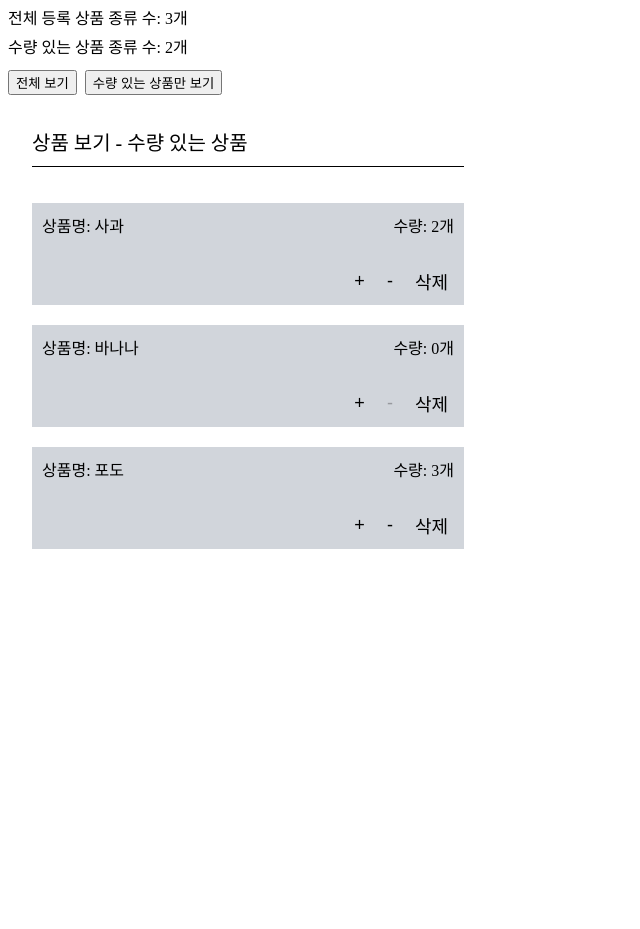
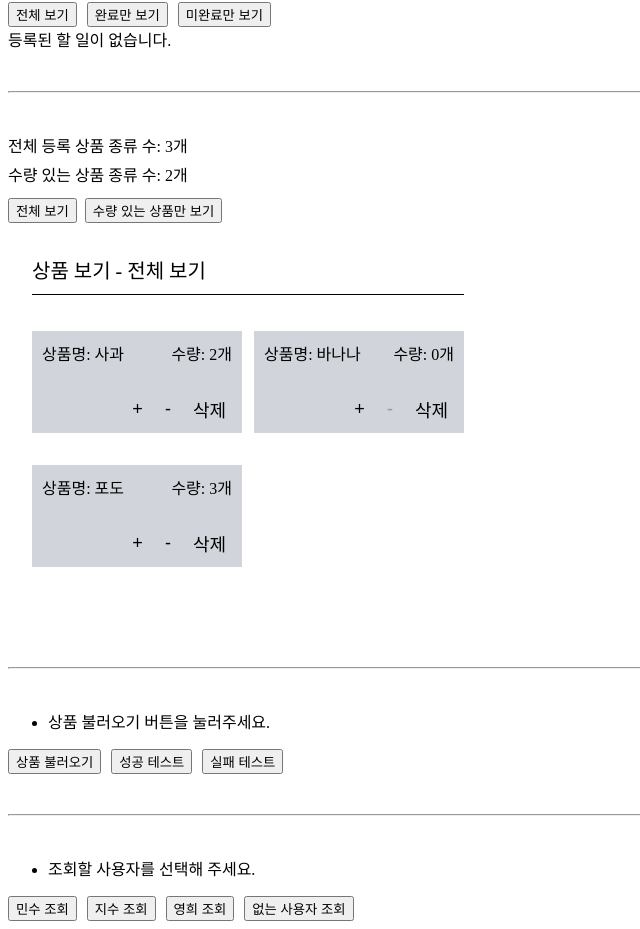
Before and after one commit to wlsdksql12/react-typescript-study, a React (Vite) app: page / in a window 1280 px wide. Shown: the part 1176-2105 px from the top of the page, without its empty margins (0-640 px from the left). Before the commit the page ends 1793 px from the top, so only its background shows below. Built offline with nearby package versions, Linux system fonts and the light colour scheme.

Commit message:
2026-10-22 오전 오후 수업

```diff
--- a/src/App.tsx
+++ b/src/App.tsx
@@ -6,6 +6,8 @@ import type { MemoRecord } from "./component/memoTypes";
 import "../src/style/style.css";
 import TaskPractice from "./component/TaskPractice";
 import CartPractice from "./component/CartPractice";
+import PromisePractice from "./component/PromisePractice";
+import UserLookupPractice from "./component/UserLookupPractice";
 
 interface NameProps {
   name: string;
@@ -269,10 +271,14 @@ function App() {
         onUpdate={handleUpdateHistory}
         handleSearchAllDel={handleSearchAllDel}
       />
-      <hr />
+      <hr style={{ margin: "40px 0px" }} />
       <TaskPractice />
-      <hr />
+      <hr style={{ margin: "40px 0px" }} />
       <CartPractice />
+      <hr style={{ margin: "40px 0px" }} />
+      <PromisePractice />
+      <hr style={{ margin: "40px 0px" }} />
+      <UserLookupPractice />
     </>
   );
 }
--- a/src/component/CartItemList.tsx
+++ b/src/component/CartItemList.tsx
@@ -14,7 +14,7 @@ export default function CartItemList({
   handleItemDelete,
 }: CarItemListProps) {
   return (
-    <li key={item.id} className="cart-item">
+    <li className="cart-item">
       <div className="cart-item-detail">
         <span>상품명: {item.name}</span>
         <span>수량: {item.quantity}개</span>
--- a/src/component/CartPractice.tsx
+++ b/src/component/CartPractice.tsx
@@ -8,7 +8,7 @@ export default function CartPractice() {
     { id: 2, name: "바나나", quantity: 0 },
     { id: 3, name: "포도", quantity: 3 },
   ]);
-  const [showCartItems, setShowCartItems] = useState("");
+  const [showCartItems, setShowCartItems] = useState("All");
 
   const handleItemIncrease = (id: number) => {
     setCartItems((prev) =>
@@ -62,6 +62,7 @@ export default function CartPractice() {
             filteredCartItems.length > 0 ? (
               filteredCartItems.map((prev) => (
                 <CartItemList
+                  key={prev.id}
                   item={prev}
                   handleItemIncrease={handleItemIncrease}
                   handleItemDecrease={handleItemDecrease}
--- /dev/null
+++ b/src/component/PromisePractice.tsx
@@ -0,0 +1,90 @@
+import { useState } from "react";
+
+function getProducts(shouldSucceed: boolean): Promise<string[]> {
+  return new Promise((resolve, reject) => {
+    setTimeout(() => {
+      if (shouldSucceed) {
+        resolve(["사과", "바나나", "포도"]);
+      } else {
+        reject(new Error("상품 데이터를 불러오지 못했습니다."));
+      }
+    }, 2000);
+  });
+}
+
+export default function PromisePractice() {
+  const [loading, setLoading] = useState(false);
+  const [products, setProducts] = useState<string[]>([]);
+  const [errorMessage, setErrorMessage] = useState("");
+
+  const handleLoad = (shouldSucceed: boolean) => {
+    console.log("1. 상품 요청 시작");
+    console.log(loading);
+
+    setProducts([]);
+    setErrorMessage("");
+    setLoading(true);
+    console.log(loading);
+
+    getProducts(shouldSucceed)
+      .then((products) => {
+        console.log("3. 요청 성공", products);
+        const filteredProducts = products.filter((prev) => prev !== "바나나");
+
+        return filteredProducts;
+      })
+      .then((filteredProduct) => {
+        setProducts(filteredProduct);
+      })
+      .catch((error) => {
+        console.error("3. 요청 실패", error);
+        console.log(error);
+        setErrorMessage(error.message);
+      })
+      .finally(() => {
+        setLoading(false);
+      });
+
+    console.log("2. 요청 이후 코드 실행");
+  };
+
+  return (
+    <>
+      <ul className="">
+        {loading ? (
+          <li>상품을 불러오는 중입니다.</li>
+        ) : errorMessage !== "" ? (
+          <li>{errorMessage}</li>
+        ) : products.length > 0 ? (
+          products.map((item) => <li key={item}>{item}</li>)
+        ) : (
+          <li>상품 불러오기 버튼을 눌러주세요.</li>
+        )}
+      </ul>
+      <div style={{ display: "flex", gap: "10px" }}>
+        <button
+          type="button"
+          onClick={() => handleLoad(true)}
+          disabled={loading}
+        >
+          상품 불러오기
+        </button>
+        <button
+          type="button"
+          onClick={() => handleLoad(true)}
+          disabled={loading}
+        >
+          성공 테스트
+        </button>
+
+        <button
+          type="button"
+          onClick={() => handleLoad(false)}
+          disabled={loading}
+        >
+          실패 테스트
+        </button>
+      </div>
+    </>
+  );
+}
--- /dev/null
+++ b/src/component/UserLookupPractice.tsx
@@ -0,0 +1,99 @@
+import { useState } from "react";
+
+interface User {
+  id: number;
+  name: string;
+  age: number;
+}
+
+function getUser(id: number): Promise<User> {
+  return new Promise((resolve, reject) => {
+    const user = [
+      { id: 1, name: "민수", age: 25 },
+      { id: 2, name: "지수", age: 30 },
+      { id: 3, name: "영희", age: 28 },
+    ];
+
+    const findUser = user.find((prev) => prev.id === id);
+
+    setTimeout(() => {
+      if (findUser) {
+        resolve(findUser);
+      } else {
+        reject("사용자를 찾을 수 없습니다.");
+      }
+    }, 2000);
+  });
+}
+
+export default function UserLookupPractice() {
+  const [user, setUser] = useState<User>();
+  const [errorMessage, setErrorMessage] = useState("");
+  const [loading, setLoading] = useState(false);
+
+  async function getUserById(id: number) {
+    setUser(undefined);
+    setErrorMessage("");
+    setLoading(true);
+
+    // getUser(id)
+    //   .then((findUser) => {
+    //     setUser(findUser);
+    //   })
+    //   .catch((error) => {
+    //     setErrorMessage(error);
+    //   })
+    //   .finally(() => {
+    //     setLoading(false);
+    //   });
+
+    try {
+      const findUser = await getUser(id);
+      setUser(findUser);
+    } catch (error: unknown) {
+      if (typeof error === "string") {
+        setErrorMessage(error);
+      } else {
+        setErrorMessage("알 수 없는 오류가 발생했습니다.");
+      }
+    } finally {
+      setLoading(false);
+    }
+  }
+
+  return (
+    <>
+      <ul>
+        {loading ? (
+          <li>사용자 정보를 불러오는 중입니다.</li>
+        ) : errorMessage !== "" ? (
+          <li>{errorMessage}</li>
+        ) : user?.id !== undefined ? (
+          <li>
+            이름: {user?.name}, 나이: {user?.age}
+          </li>
+        ) : (
+          <li>조회할 사용자를 선택해 주세요.</li>
+        )}
+      </ul>
+      <div style={{ display: "flex", gap: "10px" }}>
+        <button type="button" onClick={() => getUserById(1)} disabled={loading}>
+          민수 조회
+        </button>
+        <button type="button" onClick={() => getUserById(2)} disabled={loading}>
+          지수 조회
+        </button>
+        <button type="button" onClick={() => getUserById(3)} disabled={loading}>
+          영희 조회
+        </button>
+        <button
+          type="button"
+          onClick={() => getUserById(99)}
+          disabled={loading}
+        >
+          없는 사용자 조회
+        </button>
+      </div>
+    </>
+  );
+}
--- a/src/style/style.css
+++ b/src/style/style.css
@@ -312,6 +312,15 @@
 .cart-items-content {
   padding-left: 0;
   box-sizing: border-box;
+  display: grid;
+  grid-template-columns: repeat(2, minmax(0, 1fr));
+  gap: 12px;
+}
+
+@media (max-width: 600px) {
+  .cart-items-content {
+    grid-template-columns: 1fr;
+  }
 }
 
 .cart-item {
@@ -336,6 +345,23 @@
   gap: 10px;
 }
 
+@media (max-width: 360px) {
+  .cart-item-detail {
+    flex-wrap: wrap;
+    gap: 6px;
+  }
+
+  .cart-item-bottons {
+    flex-wrap: wrap;
+    justify-content: flex-start;
+  }
+
+  .cart-items {
+    padding-left: 8px;
+    padding-right: 8px;
+  }
+}
+
 .cart-item-inc-button,
 .cart-item-dec-button,
 .cart-item-del-button {
```
Also changed, not shown: 1 other file (tests, documents, lock files or other folders).
